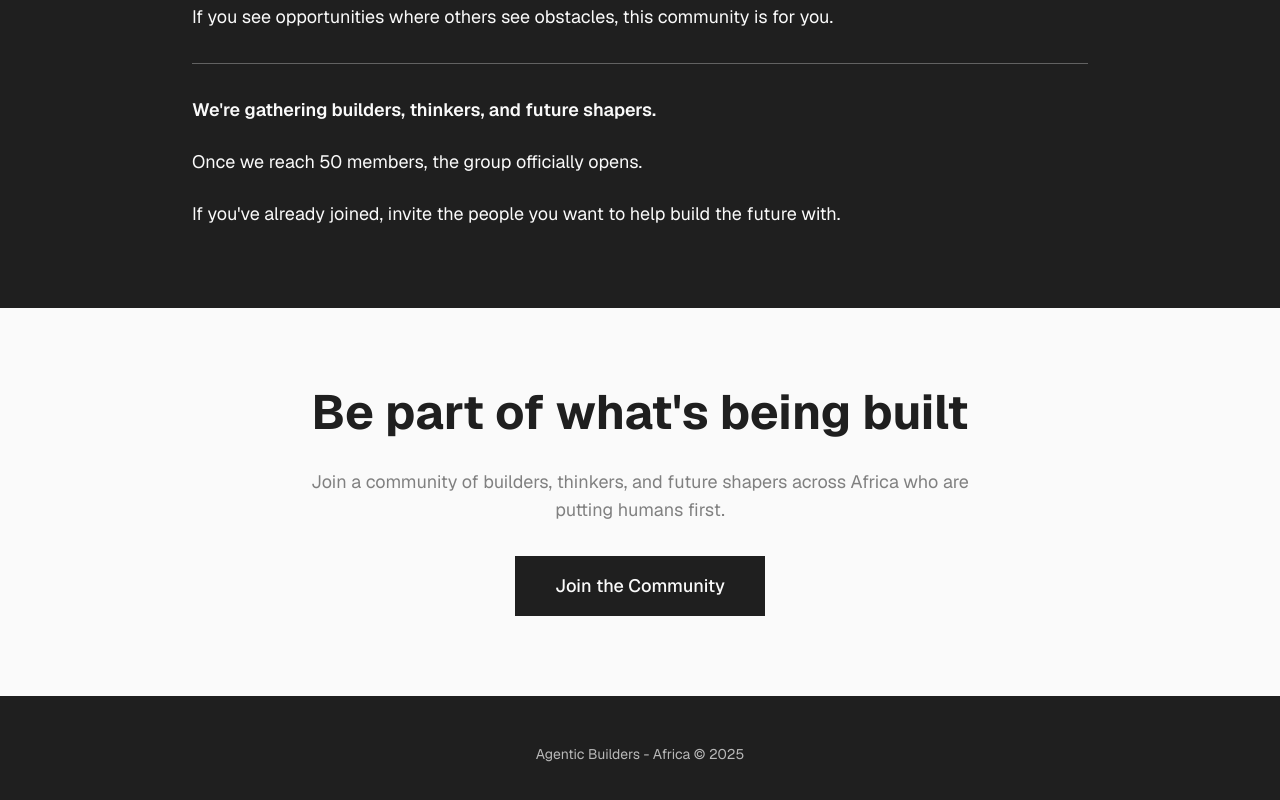
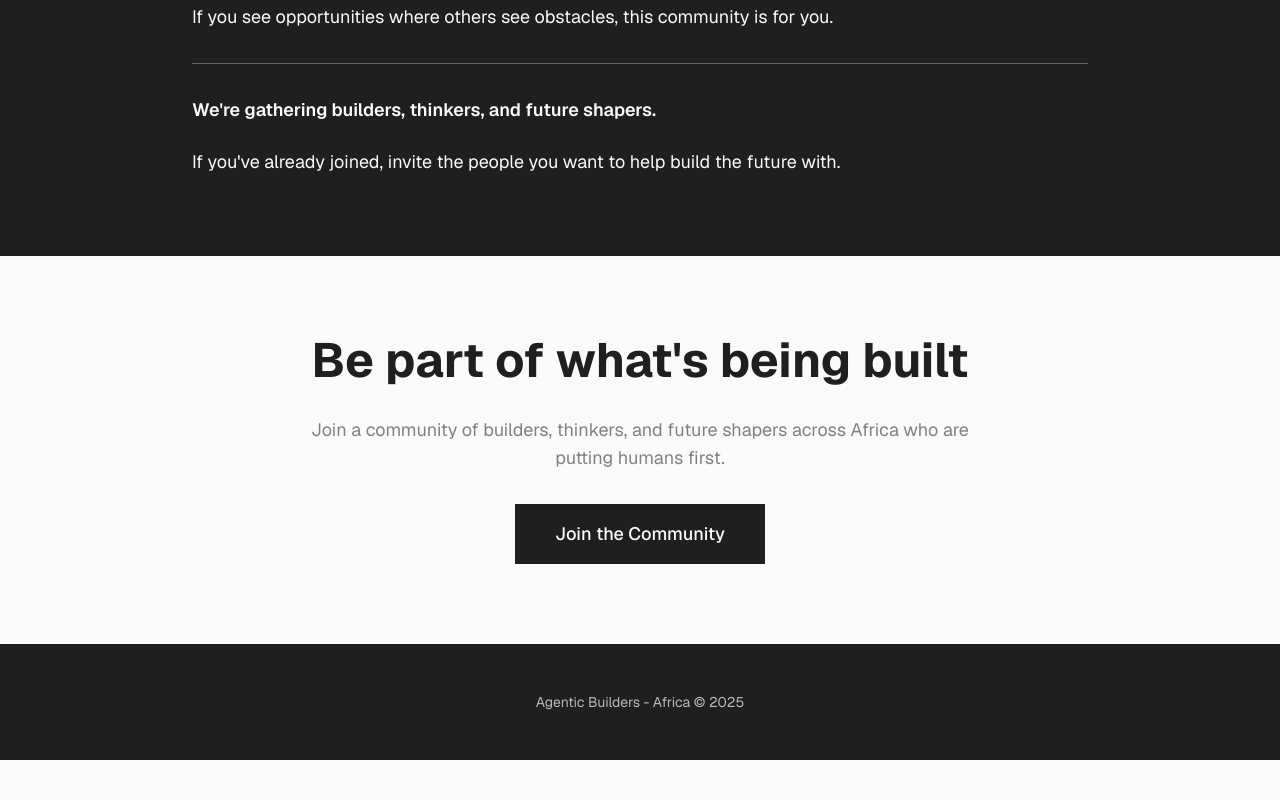
Before and after one commit to solarsoft0/agentic-builders, a Next.js app: page / in a window 1280 px wide. Shown: the part 3096-3896 px from the top of the page. After the commit the page ends 3856 px from the top, so only its background shows below. Built offline with nearby package versions, Linux system fonts and the light colour scheme.

Commit message:
feat: refactor button spacing and remove redundant text
Co-authored-by: Okanlawon Emmanuel <29555212+solarsoft0@users.noreply.github.com>

```diff
--- a/app/page.tsx
+++ b/app/page.tsx
@@ -229,9 +229,6 @@ export default function Home() {
                 We're gathering builders, thinkers, and future shapers.
               </p>
               <p className="text-lg">
-                Once we reach 50 members, the group officially opens.
-              </p>
-              <p className="text-lg">
                 If you've already joined, invite the people you want to help build the future with.
               </p>
             </div>
```
